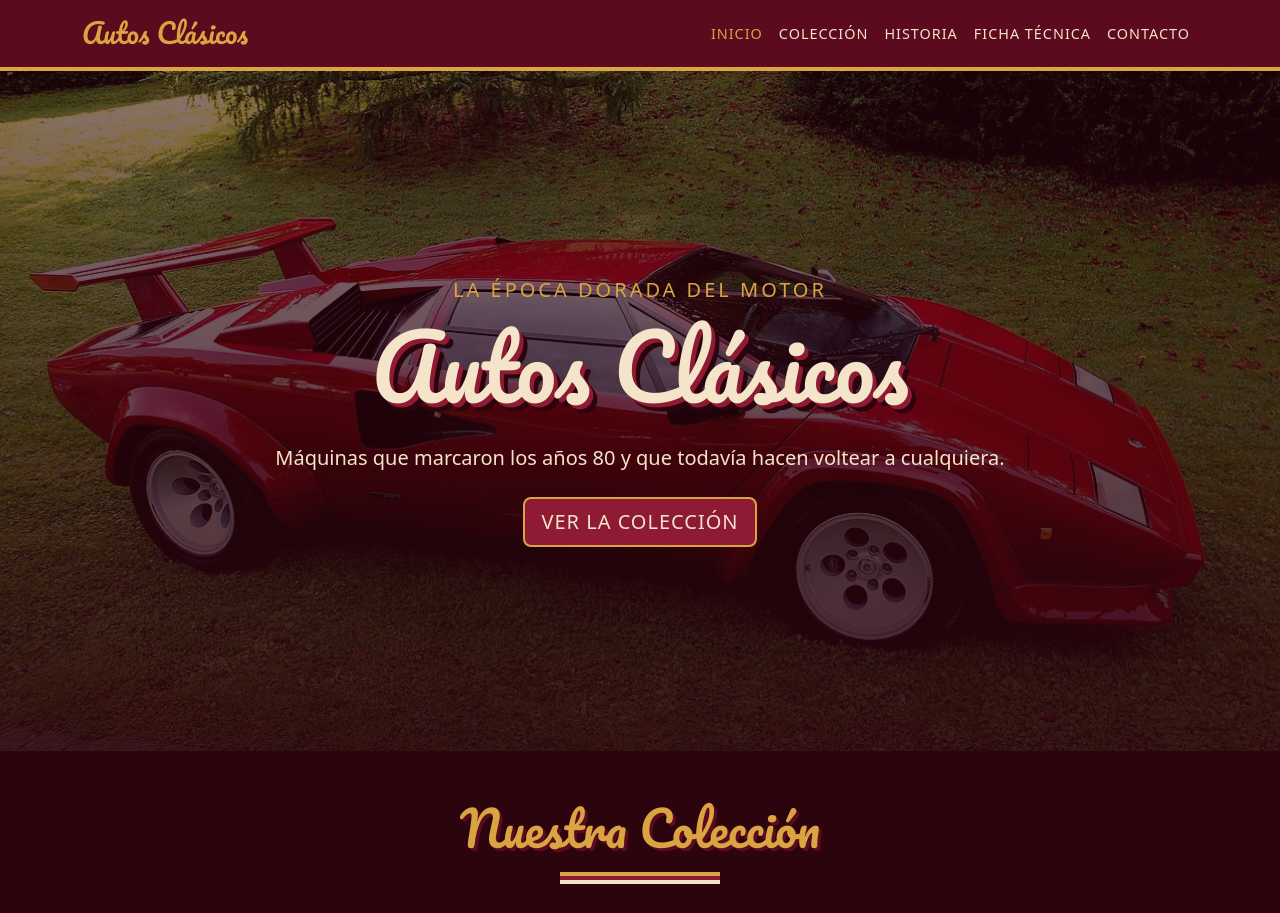
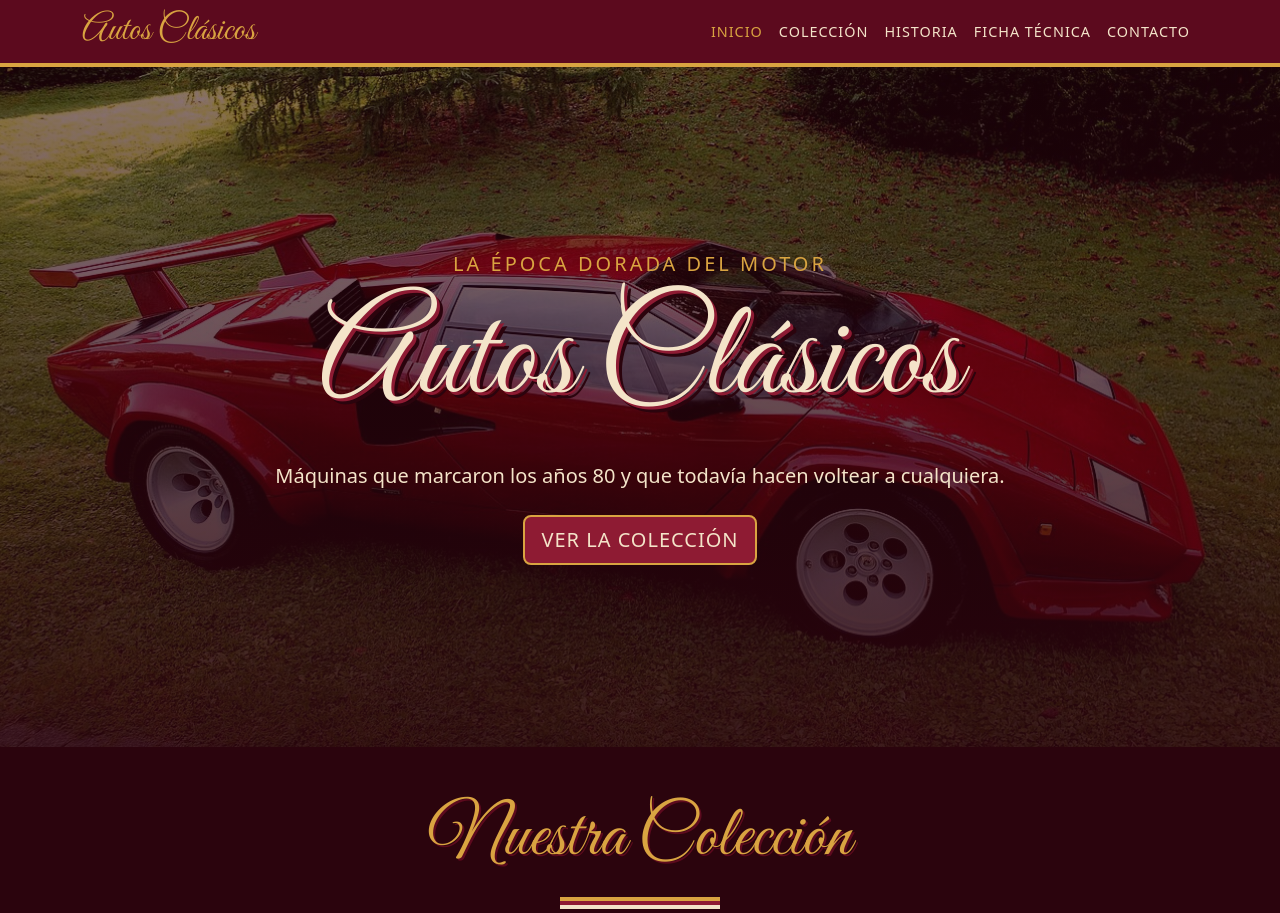
Before and after one commit to edungutierrezv34-lang/autos-clasicos-bootstrap, a plain HTML site: page index.html in a window 1280 px wide. Shown: the top 913 px of the page. Drawn offline with nearby package versions, Linux system fonts and the light colour scheme.

Commit message:
Cambiar la fuente de los titulos a una mas cursiva

```diff
--- a/css/style.css
+++ b/css/style.css
@@ -14,13 +14,22 @@ body {
 /* titulos en letra cursiva */
 h1, h2, h3, h4, h5,
 .navbar-brand {
-    font-family: 'Pacifico', cursive;
+    font-family: 'Great Vibes', 'Edwardian Script ITC', cursive;
     font-weight: 400;
+}
+
+h3 {
+    font-size: 2.6rem;
+}
+
+h4 {
+    font-size: 2.2rem;
 }
 
 .titulo-seccion {
     color: var(--dorado);
-    text-shadow: 3px 3px 0 var(--vino);
+    font-size: clamp(3rem, 7vw, 4.5rem);
+    text-shadow: 2px 2px 0 var(--vino);
 }
 
 /* franjas retro debajo de los titulos */
@@ -43,7 +52,8 @@ h1, h2, h3, h4, h5,
 }
 
 .navbar-brand {
-    font-size: 1.7rem;
+    font-size: 2.3rem;
+    line-height: 1;
     color: var(--dorado) !important;
 }
 
@@ -74,9 +84,10 @@ h1, h2, h3, h4, h5,
 }
 
 .hero-panel h1 {
-    font-size: clamp(2.8rem, 8vw, 5.5rem);
+    font-size: clamp(4rem, 12vw, 8.5rem);
+    line-height: 1.1;
     color: var(--crema);
-    text-shadow: 4px 4px 0 var(--vino-claro), 8px 8px 0 var(--vino-oscuro);
+    text-shadow: 3px 3px 0 var(--vino-claro), 6px 6px 0 var(--vino-oscuro);
 }
 
 .hero-panel .lead {
--- a/index.html
+++ b/index.html
@@ -5,7 +5,7 @@
     <meta name="viewport" content="width=device-width, initial-scale=1.0">
     <title>Autos Clásicos</title>
     <link href="https://cdn.jsdelivr.net/npm/bootstrap@5.3.8/dist/css/bootstrap.min.css" rel="stylesheet" integrity="sha384-sRIl4kxILFvY47J16cr9ZwB07vP4J8+LH7qKQnuqkuIAvNWLzeN8tE5YBujZqJLB" crossorigin="anonymous">
-    <link href="https://fonts.googleapis.com/css2?family=Pacifico&display=swap" rel="stylesheet">
+    <link href="https://fonts.googleapis.com/css2?family=Great+Vibes&display=swap" rel="stylesheet">
     <link rel="stylesheet" href="css/style.css">
 </head>
 <body>
```
